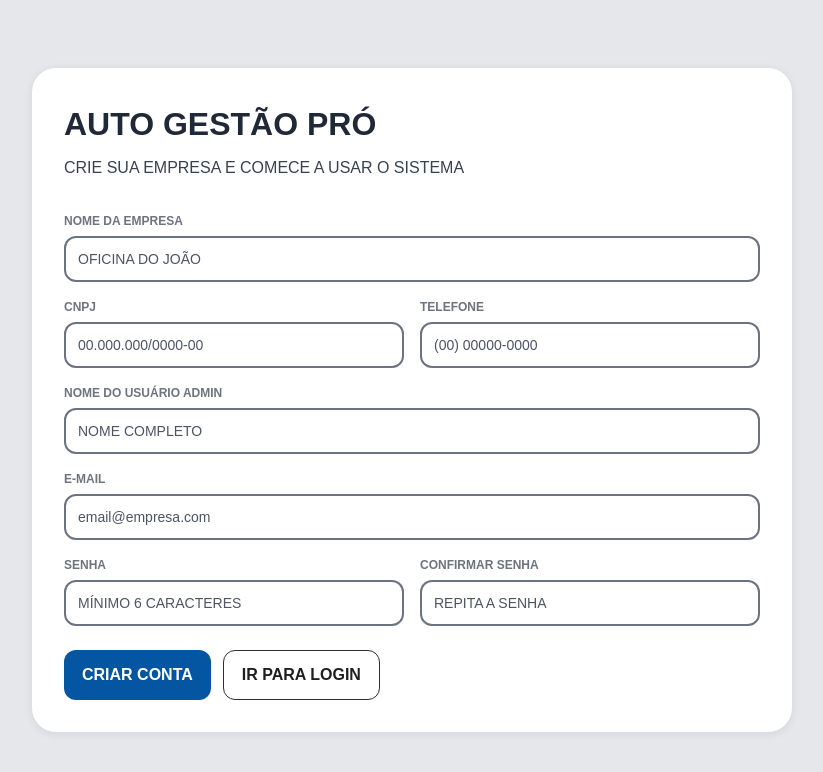
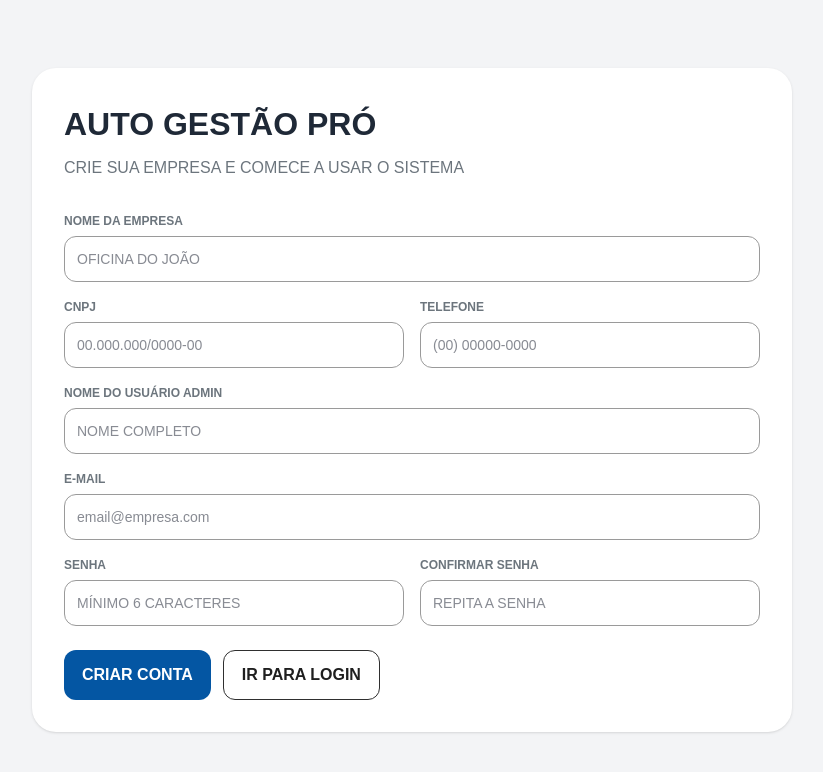
Before and after one commit to alanrms81-wq/auto-gestao-pro, a Next.js app: page /registro in a window 1280 px wide. Shown: the top 772 px of the page, without its empty margins (228-1051 px from the left). Built offline with nearby package versions, Linux system fonts and the light colour scheme; no server answers.

Commit message:
limpar globals css

```diff
--- a/app/globals.css
+++ b/app/globals.css
@@ -1,8 +1,8 @@
 @import "tailwindcss";
 
 :root {
-  --background: #ffffff;
-  --foreground: #171717;
+  --background: #eef2f7;
+  --foreground: #111827;
 }
 
 @theme inline {
@@ -12,30 +12,19 @@
   --font-mono: var(--font-geist-mono);
 }
 
-@media (prefers-color-scheme: dark) {
-  :root {
-    --background: #0a0a0a;
-    --foreground: #ededed;
-  }
-}
-
+html,
 body {
+  max-width: 100%;
+  overflow-x: hidden;
   background: var(--background);
   color: var(--foreground);
   font-family: Arial, Helvetica, sans-serif;
 }
-html,
-body {
-  background: #eef2f7;
-  color: #111827;
+
+* {
+  box-sizing: border-box;
 }
 
-/* Fundo geral do sistema */
-body {
-  font-family: Arial, Helvetica, sans-serif;
-}
-
-/* Textos padrão mais escuros */
 h1,
 h2,
 h3,
@@ -45,93 +34,12 @@ h6 {
   color: #1f2937;
 }
 
-p,
-span,
-label,
-small,
-div {
-  color: inherit;
-}
-
-/* Inputs, selects e textareas com contraste melhor */
 input,
 select,
 textarea {
-  color: #111827 !important;
-  background: #ffffff !important;
-  border: 2px solid #6b7280 !important;
-  border-radius: 12px;
+  font: inherit;
 }
 
-input::placeholder,
-textarea::placeholder {
-  color: #4b5563 !important;
-  opacity: 1;
-}
-
-/* Foco mais visível */
-input:focus,
-select:focus,
-textarea:focus {
-  outline: none !important;
-  border-color: #0456a3 !important;
-  box-shadow: 0 0 0 2px rgba(4, 86, 163, 0.12);
-}
-
-/* Cards e blocos brancos */
-.bg-white {
-  background: #ffffff !important;
-}
-
-/* Sombras mais visíveis */
-.shadow-sm,
-.shadow {
-  box-shadow: 0 2px 10px rgba(15, 23, 42, 0.08) !important;
-}
-
-/* Títulos e textos que estavam claros demais */
-.text-\[\#6C757D\] {
-  color: #374151 !important;
-}
-
-.text-\[\#1F1F1F\] {
-  color: #111827 !important;
-}
-
-.text-\[\#212529\] {
-  color: #111827 !important;
-}
-
-.text-\[\#7B848C\] {
-  color: #4b5563 !important;
-}
-
-.text-\[\#8B929A\] {
-  color: #4b5563 !important;
-}
-
-/* Fundos muito claros */
-.bg-\[\#F6F7F9\] {
-  background: #eef2f7 !important;
-}
-
-.bg-\[\#F3F4F6\] {
-  background: #e5e7eb !important;
-}
-
-.bg-\[\#EEF2F7\] {
-  background: #dfe6ee !important;
-}
-
-/* Bordas claras demais */
-.border-\[\#9A9A9A\],
-.border-\[\#B7B7B7\],
-.border-\[\#E5E7EB\],
-.border-\[\#EFF1F4\] {
-  border-color: #9ca3af !important;
-}
-
-/* Botões com contraste melhor */
 button {
   transition: 0.2s ease;
 }
@@ -140,16 +48,14 @@ button:hover {
   filter: brightness(0.98);
 }
 
-/* Tabelas mais legíveis */
 table th {
-  color: #111827 !important;
+  color: #111827;
 }
 
 table td {
-  color: #1f2937 !important;
+  color: #1f2937;
 }
 
-/* Sidebar continua forte */
 aside {
   color: white;
 }
--- a/app/layout.tsx
+++ b/app/layout.tsx
@@ -27,9 +27,7 @@ export default function RootLayout({
       <body
         className={`${geistSans.variable} ${geistMono.variable} antialiased bg-[#F3F4F6] overflow-x-hidden`}
       >
-        <div className="w-full max-w-[1600px] mx-auto">
-          {children}
-        </div>
+        {children}
       </body>
     </html>
   );
```
